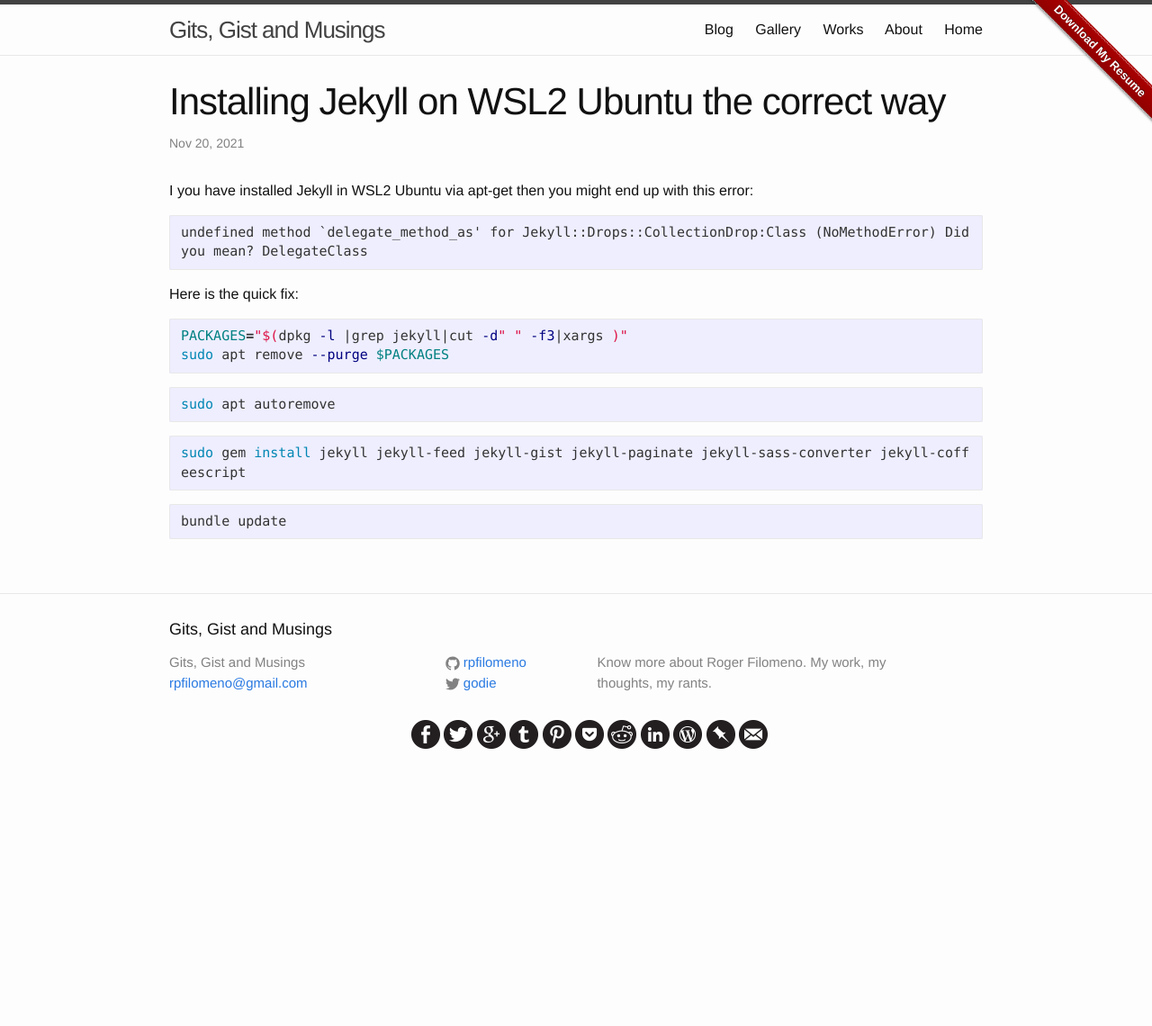
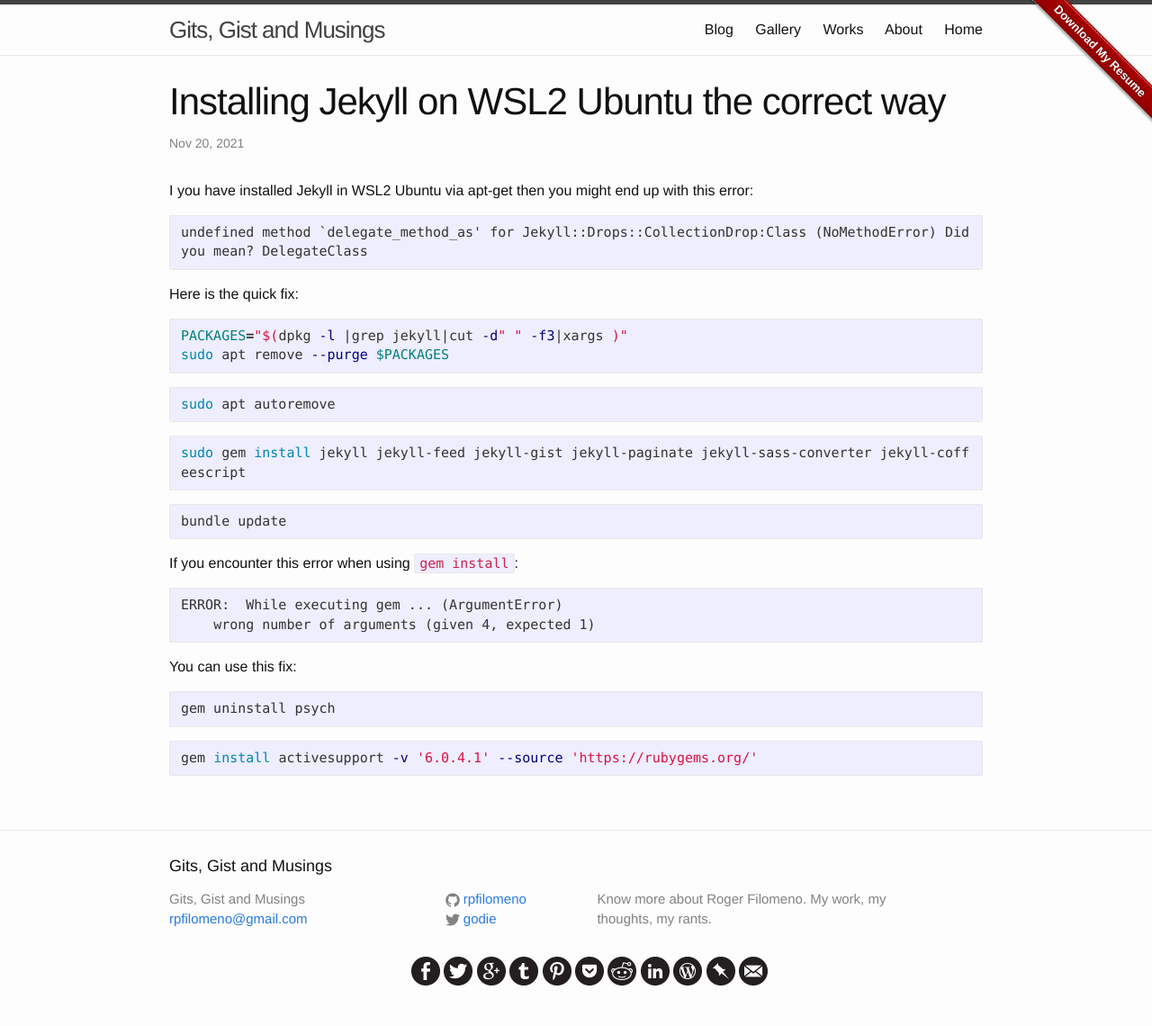
Before and after one commit to rpfilomeno/rpfilomeno.github.io, a Jekyll site: the page built from _posts/2021-11-20-installing-jekyll-on-wsl2-the-correct-way.markdown, in a window 1280 px wide. Shown: the whole page at 90% size. Built offline with Jekyll 4.4.1, drawn with Linux system fonts in a browser that asks for light colours; nearby versions of some CDN libraries; before the commit the page ends 900 px from its top, so only the background shows below that.

Commit message:
Update 2021-11-20-installing-jekyll-on-wsl2-the-correct-way.markdown

````diff
--- a/_posts/2021-11-20-installing-jekyll-on-wsl2-the-correct-way.markdown
+++ b/_posts/2021-11-20-installing-jekyll-on-wsl2-the-correct-way.markdown
@@ -31,3 +31,20 @@
 ```bash
 bundle update
 ```
+
+If you encounter this error when using ```gem install```:
+
+```text
+ERROR:  While executing gem ... (ArgumentError)
+    wrong number of arguments (given 4, expected 1)
+```
+
+You can use this fix:
+
+```bash
+gem uninstall psych
+```
+
+```bash
+gem install activesupport -v '6.0.4.1' --source 'https://rubygems.org/'
+```
````
